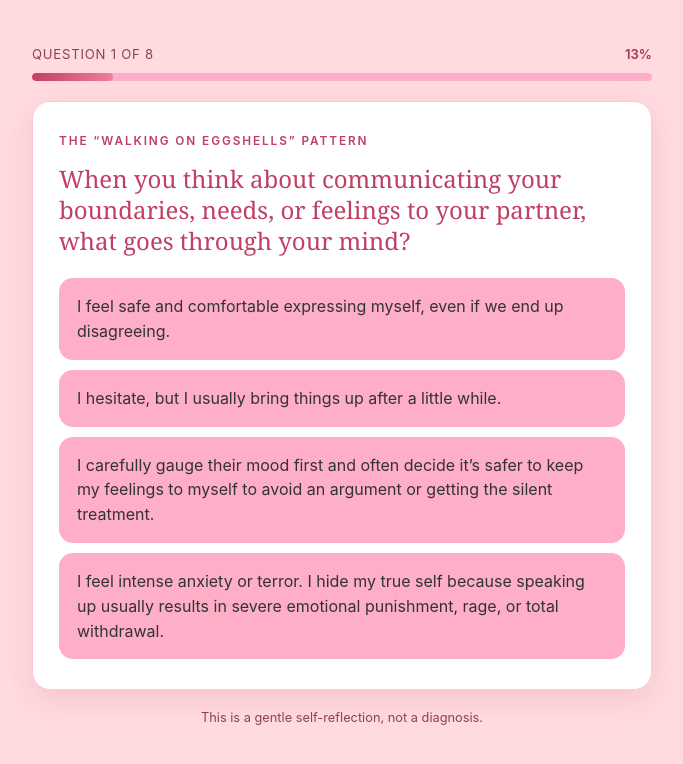
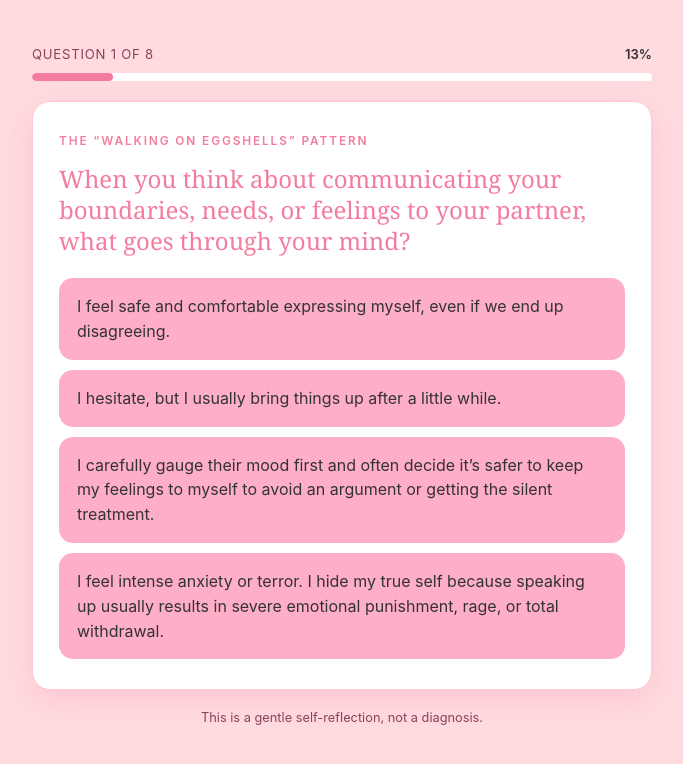
Before and after one commit to anirudhatalmale6-alt/feminine-trauma-quiz-demo, a plain HTML site: page quiz-single-file.html in a window 1280 px wide. Shown: the whole page, without its empty margins (298-981 px from the left). Drawn offline with Linux system fonts and the light colour scheme.

Commit message:
Drop the derived rose - headings now use the site pink #F47C9E
Client asked twice for his own pinks, so there are no invented shades left in
either stylesheet.

- --tq-pink-deep is now #F47C9E; --tq-pink-deep-hover removed entirely
- Two exceptions keep charcoal because pink-on-pink is 2.0:1 and vanishes:
  the progress percentage and the intro page's 'Take this quiz to find out'
- Focus rings and the selected-answer border go charcoal: pink on white is
  2.6:1, under the 3:1 needed for controls, and the selected border used to
  be the rose that is now identical to its own background
- Progress bar: solid pink on a white track (was a gradient on mid pink)
- Result flower: white on a solid pink disc, was pink on pale pink at 2.0:1
- Pink-on-white is recorded as a known accepted exception in the contrast
  checks, so any NEW contrast regression still fails

```diff
--- a/intro.css
+++ b/intro.css
@@ -120,12 +120,12 @@
   padding: 14px 0 6px;
 }
 
-/* Sits on the pink page background rather than a white card, so it
-   takes the deeper rose — see the note in quiz.css. */
+/* Sits on the pink page background rather than a white card, where
+   the pink would drop to 2.0:1 — see the note in quiz.css. */
 .vw-lead {
   font-family: var(--tq-font-head);
   font-size: 1.35rem;
-  color: var(--tq-pink-deep-hover);
+  color: var(--tq-rose-ink);
   margin: 0 0 18px;
 }
 
@@ -147,7 +147,7 @@
 .vw-cta:hover { background: var(--tq-pink-hover); }
 
 .vw-cta:focus-visible {
-  outline: 3px solid var(--tq-pink-deep);
+  outline: 3px solid var(--tq-rose-ink);
   outline-offset: 3px;
 }
 
@@ -231,11 +231,10 @@
     --tq-pink-soft: #FEAEC6;
     --tq-pink:      #F47C9E;
     --tq-pink-hover:#FE9CBA;
-    --tq-pink-deep: #BF4064;
-    --tq-pink-deep-hover: #A63656;
+    --tq-pink-deep: #F47C9E;
     --tq-rose-ink:  #333333;
     --tq-muted:     #8A4257;
     --tq-line:      #FFC9D4;
-    --tq-track:     #FEAEC6;
+    --tq-track:     #FFFFFF;
   }
 }
--- a/quiz-single-file.html
+++ b/quiz-single-file.html
@@ -24,30 +24,40 @@
          #FFDBE0  pale pink   -> your pale section backgrounds
          #333333  charcoal    -> your body text
 
-     One shade is DERIVED, because #F47C9E cannot be used as text:
-     against white it only reaches 2.6:1, and readable text needs
-     4.5:1. So headings use a deeper rose of the same hue:
-         #BF4064  deep rose   -> headings and small labels
-     The "Book a free 15 minute call" button uses your actual site
-     pink #F47C9E with charcoal text (4.95:1) rather than white
-     text, because white on that pink is only 2.6:1.
+     There are NO invented colours here any more. Headings use your
+     own #F47C9E, exactly as they do on your website.
+
+     Worth knowing: #F47C9E on white measures 2.6:1, where the
+     readable standard for text is 4.5:1. Your website already does
+     this, so the quiz now matches it. If anyone ever tells you the
+     small uppercase labels are hard to read, change --tq-pink-deep
+     to #333333 and they become charcoal.
+
+     Two places do NOT use the pink, because it sits on the pale
+     pink background there rather than on a white card, and drops
+     to 2.0:1 — near enough invisible. Those use your charcoal:
+     the percentage on the progress bar, and "Take this quiz to
+     find out" on the intro page.
+
+     Buttons use the pink as a BACKGROUND with charcoal text
+     (4.95:1) rather than white text, because white on that pink
+     is the same unreadable 2.6:1.
      ---------------------------------------------------------- */
   --tq-blush:      #FFDBE0;   /* SITE - page / outer background */
   --tq-card:       #FFFFFF;   /* card surface                   */
   --tq-pink-soft:  #FEAEC6;   /* SITE - answer buttons          */
   --tq-pink:       #F47C9E;   /* SITE - selected answer, bar    */
   --tq-pink-hover: #FE9CBA;   /* answer button hover            */
-  --tq-pink-deep:  #BF4064;   /* headings, small labels         */
-  --tq-pink-deep-hover: #A63656; /* same rose, deeper: text on pink */
+  --tq-pink-deep:  #F47C9E;   /* SITE - headings, small labels  */
   --tq-rose-ink:   #333333;   /* SITE - body text               */
   --tq-muted:      #8A4257;   /* small print                    */
   --tq-line:       #FFC9D4;   /* hairlines / card border        */
-  --tq-track:      #FEAEC6;   /* empty part of the progress bar */
+  --tq-track:      #FFFFFF;   /* empty part of the progress bar */
 
   /* --- shape & spacing --- */
   --tq-radius:     18px;
   --tq-radius-sm:  14px;
-  --tq-shadow:     0 10px 30px rgba(191, 64, 100, .14);
+  --tq-shadow:     0 10px 30px rgba(244, 124, 158, .22);
   --tq-maxw:       620px;
 
   /* --- type --- */
@@ -113,12 +123,13 @@
   color: var(--tq-muted);
 }
 
-/* The percentage sits on the pink page background rather than on the
-   white card, so it uses the deeper shade to stay readable there. */
+/* The percentage sits on the pink page background rather than on a
+   white card. The pink on pink is 2.0:1 and all but disappears, so
+   this one uses your charcoal instead. */
 .tq-pct {
   font-size: .82rem;
   font-weight: 600;
-  color: var(--tq-pink-deep-hover);
+  color: var(--tq-rose-ink);
 }
 
 .tq-bar {
@@ -132,7 +143,7 @@
   height: 100%;
   width: 12.5%;
   border-radius: 99px;
-  background: linear-gradient(90deg, var(--tq-pink-deep) 0%, var(--tq-pink) 100%);
+  background: var(--tq-pink);
   transition: width .35s ease;   /* remove this line for zero motion */
 }
 
@@ -196,13 +207,13 @@
 }
 
 .tq-option:focus-visible {
-  outline: 3px solid var(--tq-pink-deep);
+  outline: 3px solid var(--tq-rose-ink);
   outline-offset: 2px;
 }
 
 .tq-option.is-selected {
   background: var(--tq-pink);
-  border-color: var(--tq-pink-deep);
+  border-color: var(--tq-rose-ink);
   color: var(--tq-rose-ink);
   font-weight: 600;
 }
@@ -245,9 +256,9 @@
 }
 
 .tq-field input:focus {
-  outline: 3px solid var(--tq-pink-deep);
+  outline: 3px solid var(--tq-rose-ink);
   outline-offset: 2px;
-  border-color: var(--tq-pink-deep);
+  border-color: var(--tq-pink);
 }
 
 .tq-consent {
@@ -273,7 +284,7 @@
   font-size: .82rem;
 }
 
-.tq-privacy a { color: var(--tq-pink-deep); }
+.tq-privacy a { color: var(--tq-rose-ink); }
 
 /* Empty until something is wrong, so it takes up no room. */
 .tq-error {
@@ -294,18 +305,23 @@
 
 /* ---------- result ---------- */
 
+/* Solid pink disc with a white flower cut out of it. The flower used
+   to be pink on pale pink, which at 2.0:1 barely showed up. */
 .tq-result-mark {
   width: 46px;
   height: 46px;
   border-radius: 50%;
-  background: var(--tq-blush);
-  color: var(--tq-pink-deep);
+  background: var(--tq-pink);
+  color: var(--tq-card);
   display: flex;
   align-items: center;
   justify-content: center;
   font-size: 1.4rem;
   margin-bottom: 16px;
 }
+
+/* The hole in the middle of the flower — matches the disc behind it */
+.tq-result-mark .tq-flower-hole { fill: var(--tq-pink); }
 
 .tq-result h2 {
   font-family: var(--tq-font-head);
@@ -379,7 +395,7 @@
 .tq-cta:hover { background: var(--tq-pink-hover); }
 
 .tq-cta:focus-visible {
-  outline: 3px solid var(--tq-pink-deep);
+  outline: 3px solid var(--tq-rose-ink);
   outline-offset: 2px;
 }
 
@@ -416,7 +432,7 @@
   padding: 4px 2px;
 }
 
-.tq-back:hover { color: var(--tq-pink-deep-hover); }
+.tq-back:hover { color: var(--tq-rose-ink); }
 
 .tq-note {
   margin: 0;
@@ -454,12 +470,11 @@
     --tq-pink-soft: #FEAEC6;
     --tq-pink:      #F47C9E;
     --tq-pink-hover:#FE9CBA;
-    --tq-pink-deep: #BF4064;
-    --tq-pink-deep-hover: #A63656;
+    --tq-pink-deep: #F47C9E;
     --tq-rose-ink:  #333333;
     --tq-muted:     #8A4257;
     --tq-line:      #FFC9D4;
-    --tq-track:     #FEAEC6;
+    --tq-track:     #FFFFFF;
   }
 }
 
@@ -618,7 +633,7 @@ var FLOWER =
   '<circle cx="15.1" cy="16.4" r="4.3"/>' +
   '<circle cx="8.9"  cy="16.4" r="4.3"/>' +
   '<circle cx="6.9"  cy="10.3" r="4.3"/>' +
-  '<circle cx="12"   cy="12"   r="2.9" fill="#fff"/></svg>';
+  '<circle cx="12"   cy="12"   r="2.9" class="tq-flower-hole"/></svg>';
 
 /* Shown once, after the final question. "upTo" is the highest
    total score that lands on this ending. Keep them in order.
--- a/quiz.css
+++ b/quiz.css
@@ -17,30 +17,40 @@
          #FFDBE0  pale pink   -> your pale section backgrounds
          #333333  charcoal    -> your body text
 
-     One shade is DERIVED, because #F47C9E cannot be used as text:
-     against white it only reaches 2.6:1, and readable text needs
-     4.5:1. So headings use a deeper rose of the same hue:
-         #BF4064  deep rose   -> headings and small labels
-     The "Book a free 15 minute call" button uses your actual site
-     pink #F47C9E with charcoal text (4.95:1) rather than white
-     text, because white on that pink is only 2.6:1.
+     There are NO invented colours here any more. Headings use your
+     own #F47C9E, exactly as they do on your website.
+
+     Worth knowing: #F47C9E on white measures 2.6:1, where the
+     readable standard for text is 4.5:1. Your website already does
+     this, so the quiz now matches it. If anyone ever tells you the
+     small uppercase labels are hard to read, change --tq-pink-deep
+     to #333333 and they become charcoal.
+
+     Two places do NOT use the pink, because it sits on the pale
+     pink background there rather than on a white card, and drops
+     to 2.0:1 — near enough invisible. Those use your charcoal:
+     the percentage on the progress bar, and "Take this quiz to
+     find out" on the intro page.
+
+     Buttons use the pink as a BACKGROUND with charcoal text
+     (4.95:1) rather than white text, because white on that pink
+     is the same unreadable 2.6:1.
      ---------------------------------------------------------- */
   --tq-blush:      #FFDBE0;   /* SITE - page / outer background */
   --tq-card:       #FFFFFF;   /* card surface                   */
   --tq-pink-soft:  #FEAEC6;   /* SITE - answer buttons          */
   --tq-pink:       #F47C9E;   /* SITE - selected answer, bar    */
   --tq-pink-hover: #FE9CBA;   /* answer button hover            */
-  --tq-pink-deep:  #BF4064;   /* headings, small labels         */
-  --tq-pink-deep-hover: #A63656; /* same rose, deeper: text on pink */
+  --tq-pink-deep:  #F47C9E;   /* SITE - headings, small labels  */
   --tq-rose-ink:   #333333;   /* SITE - body text               */
   --tq-muted:      #8A4257;   /* small print                    */
   --tq-line:       #FFC9D4;   /* hairlines / card border        */
-  --tq-track:      #FEAEC6;   /* empty part of the progress bar */
+  --tq-track:      #FFFFFF;   /* empty part of the progress bar */
 
   /* --- shape & spacing --- */
   --tq-radius:     18px;
   --tq-radius-sm:  14px;
-  --tq-shadow:     0 10px 30px rgba(191, 64, 100, .14);
+  --tq-shadow:     0 10px 30px rgba(244, 124, 158, .22);
   --tq-maxw:       620px;
 
   /* --- type --- */
@@ -106,12 +116,13 @@
   color: var(--tq-muted);
 }
 
-/* The percentage sits on the pink page background rather than on the
-   white card, so it uses the deeper shade to stay readable there. */
+/* The percentage sits on the pink page background rather than on a
+   white card. The pink on pink is 2.0:1 and all but disappears, so
+   this one uses your charcoal instead. */
 .tq-pct {
   font-size: .82rem;
   font-weight: 600;
-  color: var(--tq-pink-deep-hover);
+  color: var(--tq-rose-ink);
 }
 
 .tq-bar {
@@ -125,7 +136,7 @@
   height: 100%;
   width: 12.5%;
   border-radius: 99px;
-  background: linear-gradient(90deg, var(--tq-pink-deep) 0%, var(--tq-pink) 100%);
+  background: var(--tq-pink);
   transition: width .35s ease;   /* remove this line for zero motion */
 }
 
@@ -189,13 +200,13 @@
 }
 
 .tq-option:focus-visible {
-  outline: 3px solid var(--tq-pink-deep);
+  outline: 3px solid var(--tq-rose-ink);
   outline-offset: 2px;
 }
 
 .tq-option.is-selected {
   background: var(--tq-pink);
-  border-color: var(--tq-pink-deep);
+  border-color: var(--tq-rose-ink);
   color: var(--tq-rose-ink);
   font-weight: 600;
 }
@@ -238,9 +249,9 @@
 }
 
 .tq-field input:focus {
-  outline: 3px solid var(--tq-pink-deep);
+  outline: 3px solid var(--tq-rose-ink);
   outline-offset: 2px;
-  border-color: var(--tq-pink-deep);
+  border-color: var(--tq-pink);
 }
 
 .tq-consent {
@@ -266,7 +277,7 @@
   font-size: .82rem;
 }
 
-.tq-privacy a { color: var(--tq-pink-deep); }
+.tq-privacy a { color: var(--tq-rose-ink); }
 
 /* Empty until something is wrong, so it takes up no room. */
 .tq-error {
@@ -287,18 +298,23 @@
 
 /* ---------- result ---------- */
 
+/* Solid pink disc with a white flower cut out of it. The flower used
+   to be pink on pale pink, which at 2.0:1 barely showed up. */
 .tq-result-mark {
   width: 46px;
   height: 46px;
   border-radius: 50%;
-  background: var(--tq-blush);
-  color: var(--tq-pink-deep);
+  background: var(--tq-pink);
+  color: var(--tq-card);
   display: flex;
   align-items: center;
   justify-content: center;
   font-size: 1.4rem;
   margin-bottom: 16px;
 }
+
+/* The hole in the middle of the flower — matches the disc behind it */
+.tq-result-mark .tq-flower-hole { fill: var(--tq-pink); }
 
 .tq-result h2 {
   font-family: var(--tq-font-head);
@@ -372,7 +388,7 @@
 .tq-cta:hover { background: var(--tq-pink-hover); }
 
 .tq-cta:focus-visible {
-  outline: 3px solid var(--tq-pink-deep);
+  outline: 3px solid var(--tq-rose-ink);
   outline-offset: 2px;
 }
 
@@ -409,7 +425,7 @@
   padding: 4px 2px;
 }
 
-.tq-back:hover { color: var(--tq-pink-deep-hover); }
+.tq-back:hover { color: var(--tq-rose-ink); }
 
 .tq-note {
   margin: 0;
@@ -447,11 +463,10 @@
     --tq-pink-soft: #FEAEC6;
     --tq-pink:      #F47C9E;
     --tq-pink-hover:#FE9CBA;
-    --tq-pink-deep: #BF4064;
-    --tq-pink-deep-hover: #A63656;
+    --tq-pink-deep: #F47C9E;
     --tq-rose-ink:  #333333;
     --tq-muted:     #8A4257;
     --tq-line:      #FFC9D4;
-    --tq-track:     #FEAEC6;
+    --tq-track:     #FFFFFF;
   }
 }
--- a/quiz.js
+++ b/quiz.js
@@ -112,7 +112,7 @@ var FLOWER =
   '<circle cx="15.1" cy="16.4" r="4.3"/>' +
   '<circle cx="8.9"  cy="16.4" r="4.3"/>' +
   '<circle cx="6.9"  cy="10.3" r="4.3"/>' +
-  '<circle cx="12"   cy="12"   r="2.9" fill="#fff"/></svg>';
+  '<circle cx="12"   cy="12"   r="2.9" class="tq-flower-hole"/></svg>';
 
 /* Shown once, after the final question. "upTo" is the highest
    total score that lands on this ending. Keep them in order.
```
Also changed, not shown: intro-single-file.html (+48 -34 lines), README.md, shots/intro-desktop.png, shots/mobile-390-q1.png, shots/mobile-390-q8.png, shots/mobile-390-result.png, shots/result-A.png, shots/result-B.png, shots/result-C.png, shots/result-D.png, shots/result-desktop.png (added).
